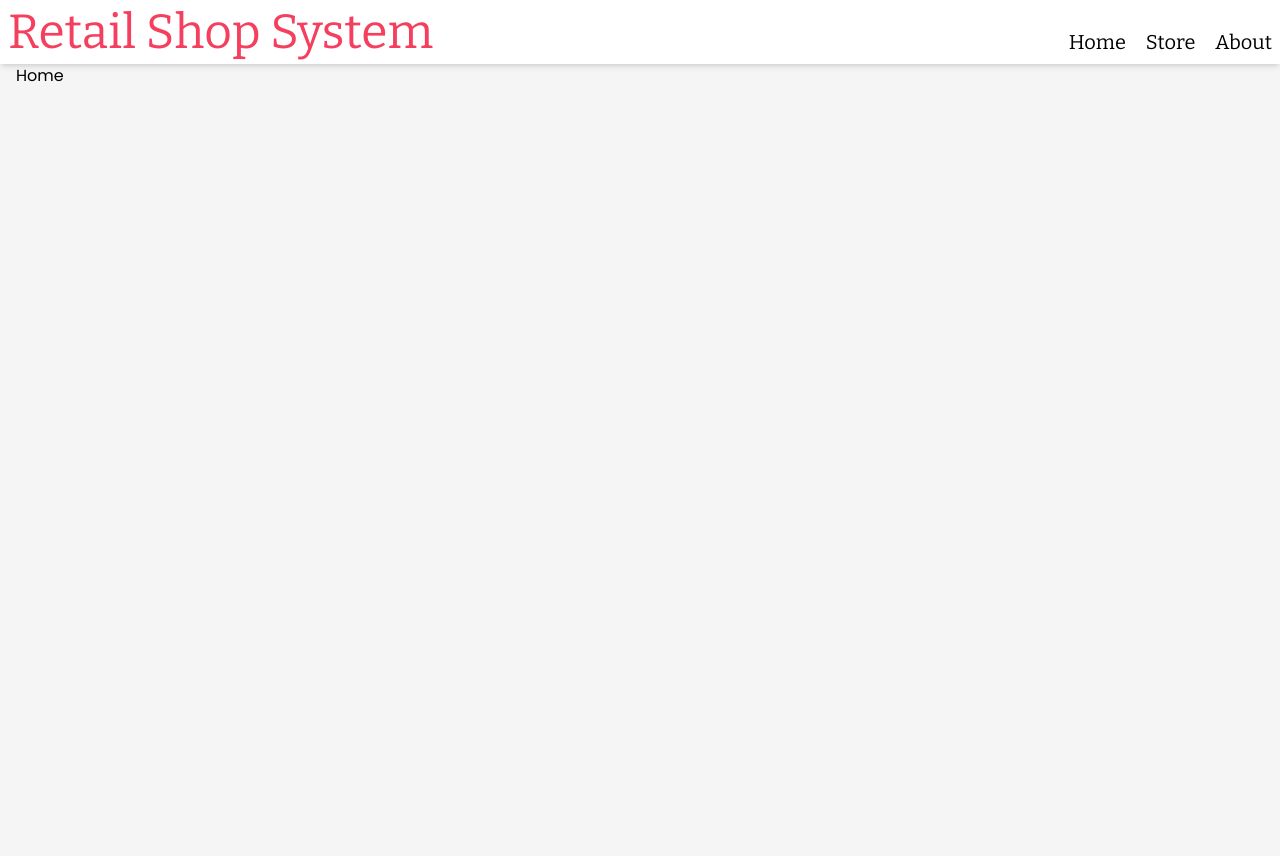
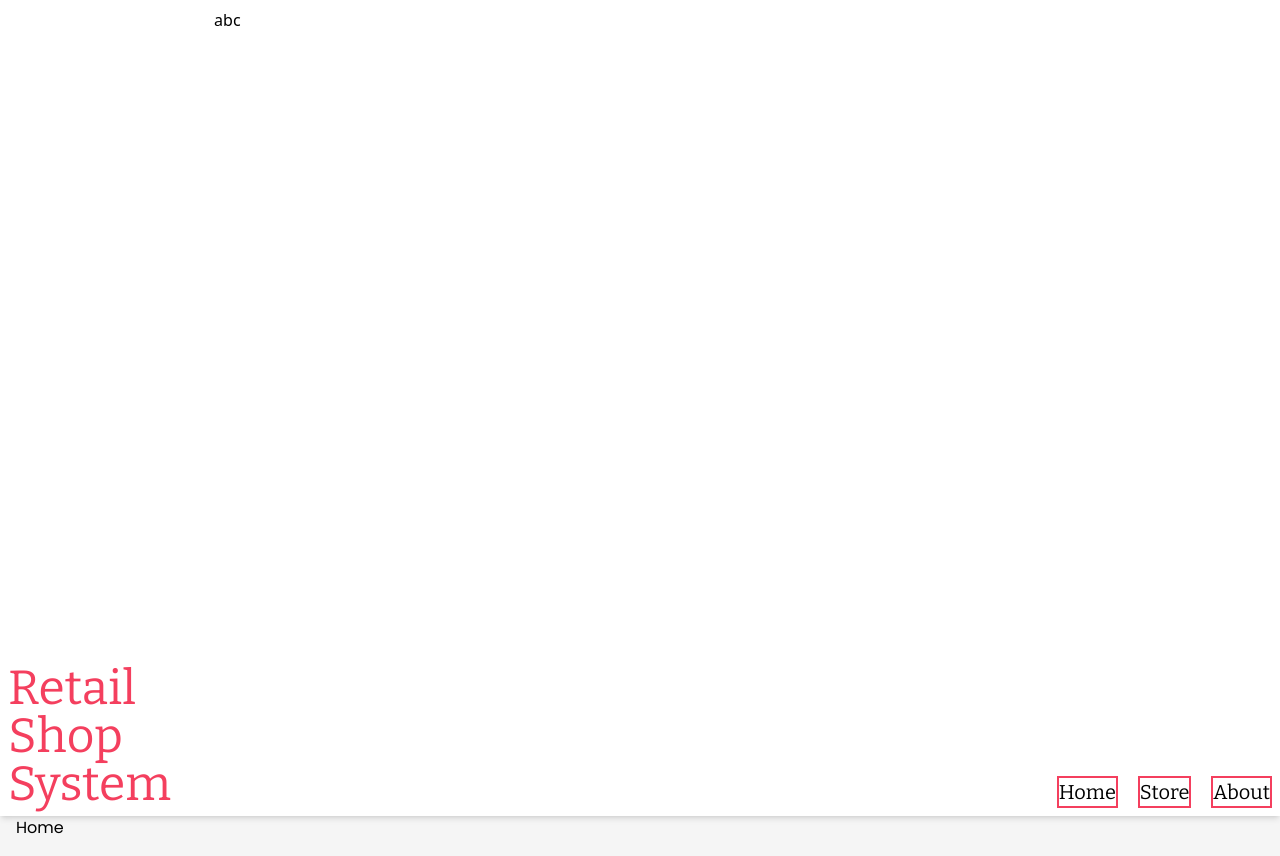
Before and after one commit to Arnab-Shanta-Anu/retail_shop_system, a React (Vite) app in the folder react-frontend/: page / in a window 1280 px wide. Before the commit the page ends 800 px from the top, so only its background shows below. Built offline with nearby package versions, Linux system fonts and the light colour scheme.

Commit message:
adding hamburger menu

```diff
--- a/react-frontend/index.html
+++ b/react-frontend/index.html
@@ -2,9 +2,8 @@
 <html lang="en">
   <head>
     <meta charset="UTF-8" />
-    <link rel="icon" type="image/svg+xml" href="/vite.svg" />
     <meta name="viewport" content="width=device-width, initial-scale=1.0" />
-    <title>Vite + React + TS</title>
+    <title>Retailer shop system</title>
   </head>
   <body class="bg-neutral-100">
     <div id="root"></div>
--- a/react-frontend/package.json
+++ b/react-frontend/package.json
@@ -4,7 +4,7 @@
   "version": "0.0.0",
   "type": "module",
   "scripts": {
-    "dev": "vite",
+    "dev": "vite --port=3000",
     "build": "tsc && vite build",
     "lint": "eslint . --ext ts,tsx --report-unused-disable-directives --max-warnings 0",
     "preview": "vite preview"
--- a/react-frontend/src/components/navbar.tsx
+++ b/react-frontend/src/components/navbar.tsx
@@ -1,22 +1,61 @@
 import { Link, NavLink } from "react-router-dom";
 
 const Navbar = () => {
+    const toggleMenu = () => {
+        document.getElementById("menu")?.classList.toggle("hidden");
+    };
     return (
         <nav className="bg-white shadow-md flex items-end px-2 py-2">
             <Link to="/" className="font-bitter text-5xl flex-1 text-rose-500">
                 Retail Shop System
             </Link>
+            <button
+                id="hamburger-button"
+                className="md:hidden flex flex-col gap-1"
+                onClick={toggleMenu}
+            >
+                <div className="w-5 h-1 bg-black"></div>
+                <div className="w-4 h-1 bg-black"></div>
+                <div className="w-3 h-1 bg-black"></div>
+            </button>
+            <div id="menu" className="w-2/3 h-screen">
+                abc
+            </div>
+
+            <div className="hidden md:block">
                 <ul className="flex gap-5">
-                <NavLink to="/" className="font-bitter text-xl">
+                    <li>
+                        <div className="border-2 border-rose-500 hover:border-black">
+                            <NavLink
+                                to="/"
+                                className="font-bitter text-xl hover:text-rose-500"
+                            >
                                 Home
                             </NavLink>
-                <NavLink to="/store" className="font-bitter text-xl">
+                        </div>
+                    </li>
+                    <li>
+                        <div className="border-2 border-rose-500 hover:border-black">
+                            <NavLink
+                                to="/store"
+                                className="font-bitter text-xl hover:text-rose-500"
+                            >
                                 Store
                             </NavLink>
-                <NavLink to="/about" className="font-bitter text-xl">
+                        </div>
+                    </li>
+                    <li>
+                        <div className="border-2 border-rose-500 hover:border-black">
+                            <NavLink
+                                to="/about"
+                                className="font-bitter text-xl hover:text-rose-500"
+                            >
                                 About
                             </NavLink>
+                        </div>
+                    </li>
                 </ul>
+            </div>
         </nav>
     );
 };
--- a/react-frontend/src/index.css
+++ b/react-frontend/src/index.css
@@ -3,3 +3,7 @@
 @tailwind base;
 @tailwind components;
 @tailwind utilities;
+
+#hamburger-menu{
+
+}
```
Lines whose indentation alone changed are shown as unchanged.
